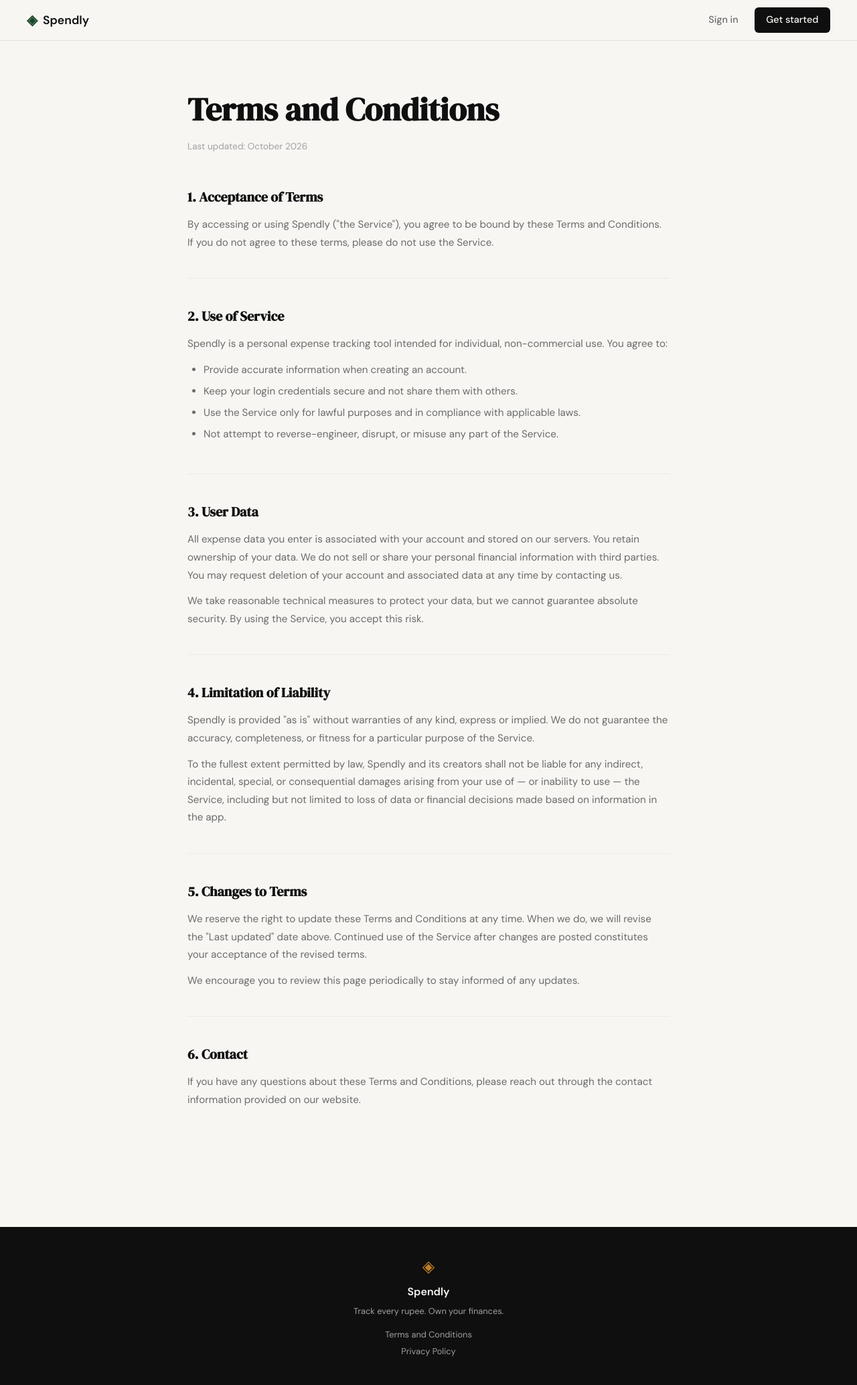
After one commit to solankikaran/claude-site-spendly, a Flask app: page /terms in a window 1280 px wide. The commit adds this page. Shown: the whole page at 67% size. Run offline with Flask 3, Linux system fonts and the light colour scheme.

Commit message:
landing: add terms and conditions page and route

```diff
--- a/app.py
+++ b/app.py
@@ -26,6 +26,11 @@ def login():
 # Placeholder routes — students will implement these                  #
 # ------------------------------------------------------------------ #
 
+@app.route("/terms")
+def terms():
+    return render_template("terms.html")
+
+
 @app.route("/logout")
 def logout():
     return "Logout — coming in Step 3"
--- a/static/css/style.css
+++ b/static/css/style.css
@@ -507,6 +507,91 @@ a { color: inherit; text-decoration: none; }
     color: var(--ink-faint);
 }
 
+.footer-links {
+    display: flex;
+    flex-direction: column;
+    align-items: center;
+    gap: 0.25rem;
+    margin-top: 0.5rem;
+}
+
+.footer-links a {
+    font-size: 0.8rem;
+    color: var(--ink-faint);
+    transition: color 0.2s;
+}
+
+.footer-links a:hover {
+    color: var(--paper);
+}
+
+/* ------------------------------------------------------------------ */
+/* Legal pages (Terms, Privacy Policy)                                 */
+/* ------------------------------------------------------------------ */
+
+.legal-page {
+    padding: 4rem 2rem 6rem;
+}
+
+.legal-inner {
+    max-width: 720px;
+    margin: 0 auto;
+}
+
+.legal-title {
+    font-family: var(--font-display);
+    font-size: clamp(2rem, 4vw, 3rem);
+    color: var(--ink);
+    margin-bottom: 0.4rem;
+}
+
+.legal-updated {
+    font-size: 0.85rem;
+    color: var(--ink-faint);
+    margin-bottom: 3rem;
+}
+
+.legal-section {
+    margin-bottom: 2.5rem;
+    padding-bottom: 2.5rem;
+    border-bottom: 1px solid var(--border-soft);
+}
+
+.legal-section:last-child {
+    border-bottom: none;
+}
+
+.legal-section h2 {
+    font-family: var(--font-display);
+    font-size: 1.25rem;
+    color: var(--ink);
+    margin-bottom: 0.75rem;
+}
+
+.legal-section p {
+    font-size: 0.95rem;
+    color: var(--ink-muted);
+    line-height: 1.75;
+    margin-bottom: 0.75rem;
+}
+
+.legal-section p:last-child {
+    margin-bottom: 0;
+}
+
+.legal-section ul {
+    list-style: disc;
+    padding-left: 1.5rem;
+    margin-top: 0.5rem;
+}
+
+.legal-section ul li {
+    font-size: 0.95rem;
+    color: var(--ink-muted);
+    line-height: 1.75;
+    margin-bottom: 0.35rem;
+}
+
 /* ------------------------------------------------------------------ */
 /* Responsive                                                          */
 /* ------------------------------------------------------------------ */
--- a/templates/base.html
+++ b/templates/base.html
@@ -35,7 +35,7 @@
             <span class="footer-name">Spendly</span>
             <p class="footer-copy">Track every rupee. Own your finances.</p>
             <div class="footer-links">
-                <a href="#">Terms and Conditions</a>
+                <a href="/terms">Terms and Conditions</a>
                 <a href="#">Privacy Policy</a>
             </div>
         </div>
--- /dev/null
+++ b/templates/terms.html
@@ -0,0 +1,53 @@
+{% extends "base.html" %}
+
+{% block title %}Terms and Conditions — Spendly{% endblock %}
+
+{% block content %}
+
+<section class="legal-page">
+    <div class="legal-inner">
+        <h1 class="legal-title">Terms and Conditions</h1>
+        <p class="legal-updated">Last updated: October 2026</p>
+
+        <div class="legal-section">
+            <h2>1. Acceptance of Terms</h2>
+            <p>By accessing or using Spendly ("the Service"), you agree to be bound by these Terms and Conditions. If you do not agree to these terms, please do not use the Service.</p>
+        </div>
+
+        <div class="legal-section">
+            <h2>2. Use of Service</h2>
+            <p>Spendly is a personal expense tracking tool intended for individual, non-commercial use. You agree to:</p>
+            <ul>
+                <li>Provide accurate information when creating an account.</li>
+                <li>Keep your login credentials secure and not share them with others.</li>
+                <li>Use the Service only for lawful purposes and in compliance with applicable laws.</li>
+                <li>Not attempt to reverse-engineer, disrupt, or misuse any part of the Service.</li>
+            </ul>
+        </div>
+
+        <div class="legal-section">
+            <h2>3. User Data</h2>
+            <p>All expense data you enter is associated with your account and stored on our servers. You retain ownership of your data. We do not sell or share your personal financial information with third parties. You may request deletion of your account and associated data at any time by contacting us.</p>
+            <p>We take reasonable technical measures to protect your data, but we cannot guarantee absolute security. By using the Service, you accept this risk.</p>
+        </div>
+
+        <div class="legal-section">
+            <h2>4. Limitation of Liability</h2>
+            <p>Spendly is provided "as is" without warranties of any kind, express or implied. We do not guarantee the accuracy, completeness, or fitness for a particular purpose of the Service.</p>
+            <p>To the fullest extent permitted by law, Spendly and its creators shall not be liable for any indirect, incidental, special, or consequential damages arising from your use of — or inability to use — the Service, including but not limited to loss of data or financial decisions made based on information in the app.</p>
+        </div>
+
+        <div class="legal-section">
+            <h2>5. Changes to Terms</h2>
+            <p>We reserve the right to update these Terms and Conditions at any time. When we do, we will revise the "Last updated" date above. Continued use of the Service after changes are posted constitutes your acceptance of the revised terms.</p>
+            <p>We encourage you to review this page periodically to stay informed of any updates.</p>
+        </div>
+
+        <div class="legal-section">
+            <h2>6. Contact</h2>
+            <p>If you have any questions about these Terms and Conditions, please reach out through the contact information provided on our website.</p>
+        </div>
+    </div>
+</section>
+
+{% endblock %}
```
